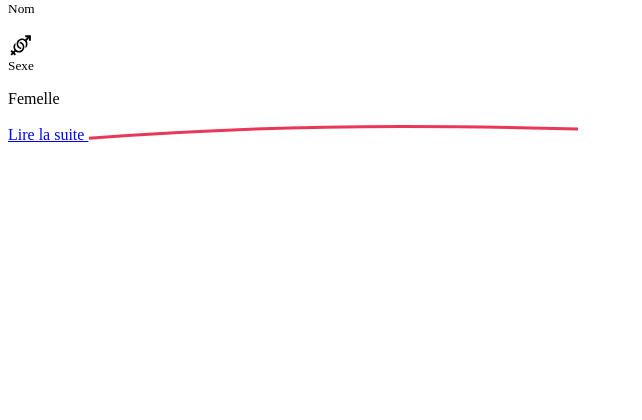
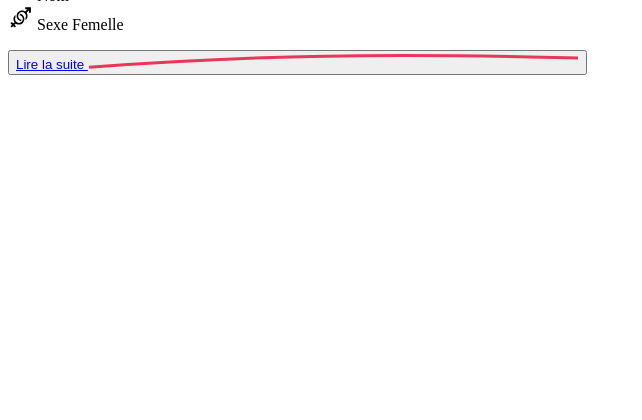
Before and after one commit to iamansaka/4pp1c, a Symfony app: template templates/components/_card_pets.html.twig in a window 1280 px wide. Shown: the part 332-752 px from the top of the page, without its empty margins (0-642 px from the left). Run offline with Twig, Linux system fonts and the light colour scheme; the template is opened without the code that fills it, so the values that code supplies are empty; some libraries are stand-ins or nearby versions.

Commit message:
:lipstick: Update style the card of pets

```diff
--- a/assets/styles/tools/_utils.scss
+++ b/assets/styles/tools/_utils.scss
@@ -51,6 +51,9 @@
   }
   &-20 {
     margin-bottom: 20px;
+    @include sm {
+      margin-bottom: calc(20px / 0.5);
+    }
   }
   &-50 {
     margin-bottom: 50px;
--- a/templates/components/_card_pets.html.twig
+++ b/templates/components/_card_pets.html.twig
@@ -1,31 +1,21 @@
 <div class="card-pets">
     <div class="card-pets-thumbnail">
-        <a href="#">
-            <img src="https://www.la-spa.fr/app/assets-spa/uploads/animals/58316/zebreau-58316-6342a807f32d0.jpg" alt="{{ name }}">
-        </a>
+        <img src="https://www.la-spa.fr/app/assets-spa/uploads/animals/57228/roxane-pab24592-57228-633822c45eb5d.jpg" alt="{{ name }}">
     </div>
-    <div class="card-pets-content">
-        <div class="card-pets-header">
-            <div class="card-pets-infos">
+    <div class="card-pets-body px-15">
+        <div class="card-pets-meta">
+            <div class="card-pets-info">
                 <img src="{{ asset('build/images/icon/cat.svg') }}" alt="Icon chat">
-                <div class="card-pets-infos-item">
-                    <small class="card-pets-infos-title">Nom</small>
-                    <p class="card-pets-infos-name">{{ name }}</p>
-                </div>
+                <span>Nom <span class="card-pets-name">{{ name }}</span></span>
             </div>
-            <div class="card-pets-infos">
+            <div class="card-pets-info">
                 <img src="{{ asset('build/images/icon/gender.svg') }}" alt="icon sexe du chat">
-                <div class="card-pets-infos-item">
-                    <small class="card-pets-infos-title">Sexe</small>
-                    <p class="card-pets-infos-name">{{ gender ? 'Male' : 'Femelle' }}</p>
-                </div>
+                <span>Sexe <span class="card-pets-name">{{ gender ? 'Male' : 'Femelle' }}</span></span>
             </div>
         </div>
-        <div class="card-pets-body mb-10">
-            <p>{{ content|length > 133 ? content|slice(0, 133)~'...' : content}}</p>
-        </div>
-        <div class="card-pets-footer">
-            <a href="#" class="pets-link">Lire la suite <img src="{{ asset('/build/images/underline.svg') }}" alt="souligné"></a>
-        </div>
+        <p class="card-pets-content mt-10">{{ content|length > 133 ? content|slice(0, 133)~'...' : content}}</p>
+    </div>
+    <div class="card-pets-footer px-15 mb-20">
+        <button><a href="#" class="pets-link">Lire la suite <img src="{{ asset('/build/images/underline.svg') }}" alt="souligné"></a></button>
     </div>
 </div>
```
Also changed, not shown: assets/styles/components/_card_pets.scss (+38 -47 lines).
